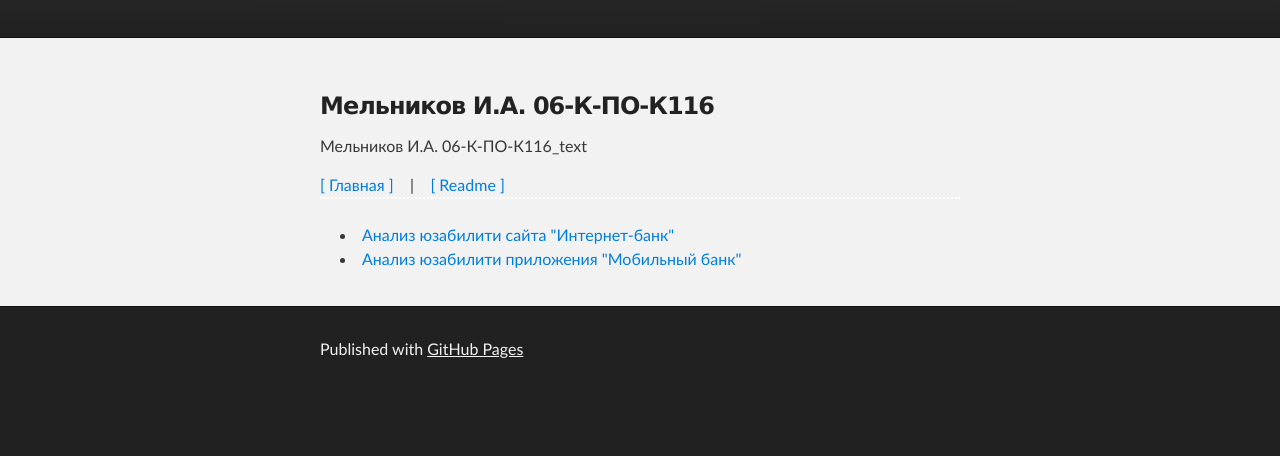
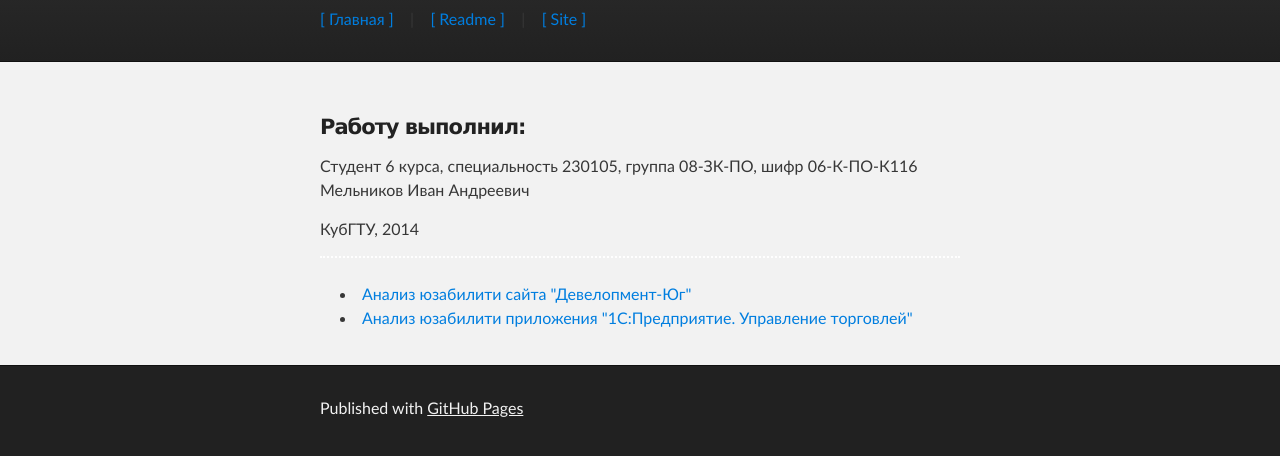
Before and after one commit to inqdotexe/inqdotexe.github.io, a plain HTML site: page index.html in a window 1280 px wide. Shown: the part 172-628 px from the top of the page. Drawn offline with Linux system fonts and the light colour scheme.

Commit message:
Edit index.html

```diff
--- a/index.html
+++ b/index.html
@@ -21,22 +21,24 @@
           <h1 id="project_title">Контрольная работа</h1>
           <h2 id="project_tagline">Человеко-машинное взаимодействие</h2>
 
+			<a href="http://inqdotexe.github.io/"><b>[ Главная ]</b></a>&nbsp;&nbsp;&nbsp; | &nbsp;&nbsp;&nbsp;<a href="http://inqdotexe.github.io/readme.html">[ Readme ]</a>&nbsp;&nbsp;&nbsp; | &nbsp;&nbsp;&nbsp;<a href="http://inqdotexe.github.io/site.html">[ Site ]</a>
+
         </header>
     </div>
 
     <!-- MAIN CONTENT -->
     <div id="main_content_wrap" class="outer">
       <section id="main_content" class="inner">
-        <h3>Мельников И.А. 06-К-ПО-К116</h3>
-		<p>Мельников И.А. 06-К-ПО-К116_text</p>
-
-<a href="http://inqdotexe.github.io/"><b>[ Главная ]</b></a>&nbsp;&nbsp;&nbsp; | &nbsp;&nbsp;&nbsp;<a href="http://inqdotexe.github.io/readme.md">[ Readme ]</a>
+        <h4>Работу выполнил:</h4>
+		<p>Студент 6 курса, специальность 230105, группа 08-ЗК-ПО, шифр 06-К-ПО-К116<br>
+		 Мельников Иван Андреевич</p>
+		<p>КубГТУ, 2014</p>
 
 <div style="border-top:2px dotted white;"></div>
 <br>
 <ul>
-<li><a href="http://inqdotexe.github.io/site.md">Анализ юзабилити сайта "Интернет-банк"</a></li>
-<li><a href="http://she-wo1f.github.io/app.html">Анализ юзабилити приложения "Мобильный банк"</a></li>
+<li><a href="http://inqdotexe.github.io/site.md">Анализ юзабилити сайта "Девелопмент-Юг"</a></li>
+<li><a href="http://inqdotexe.github.io/app.html">Анализ юзабилити приложения "1С:Предприятие. Управление торговлей"</a></li>
 </ul>
       </section>
     </div>
```
